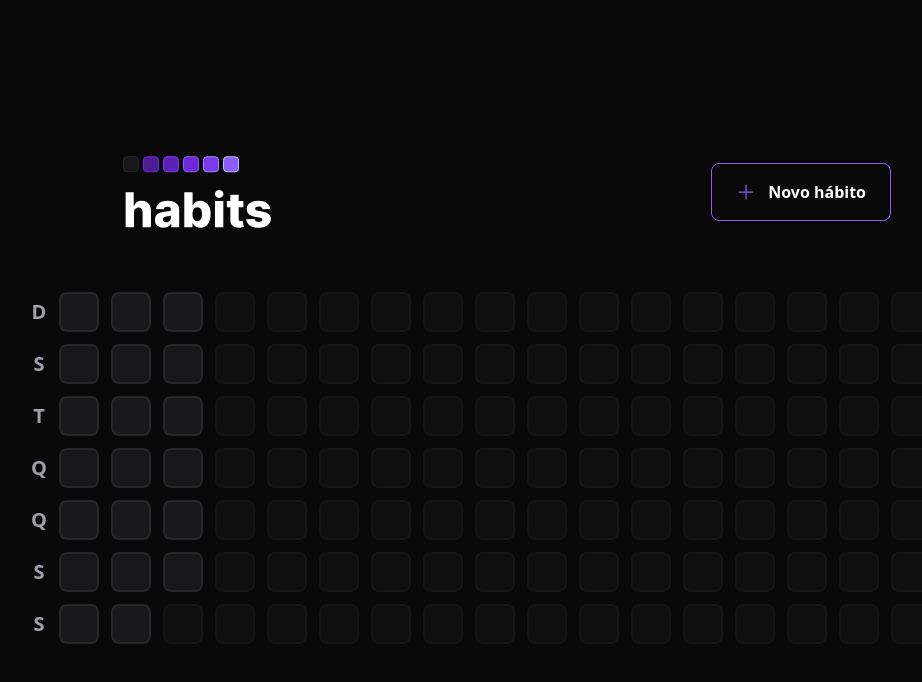
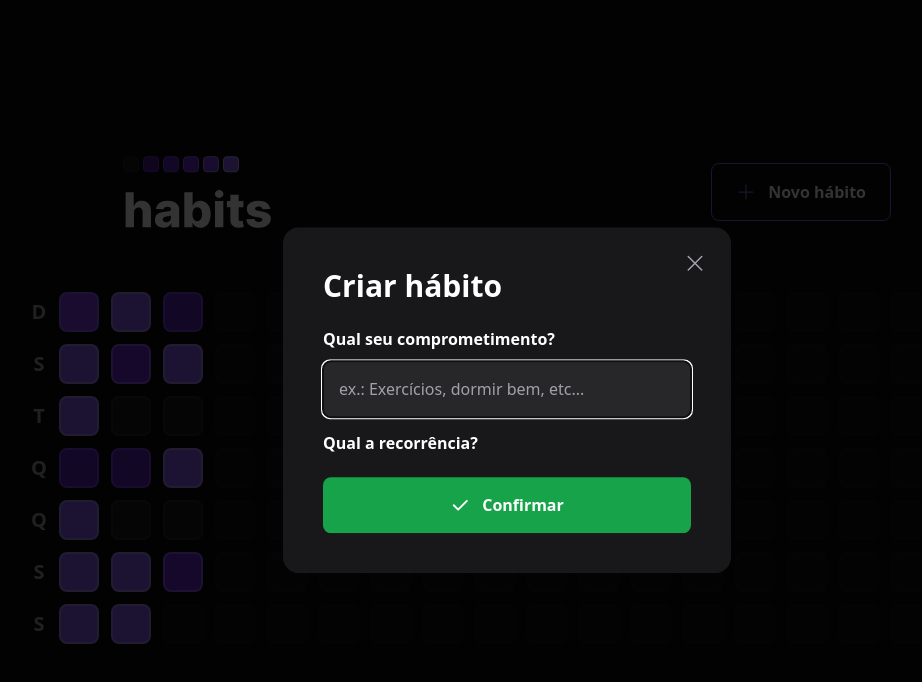
Before and after one commit to madalena-rocha/habit-tracker, a React (Vite) app in the folder web/: page / in a window 1280 px wide. Both pictures are taken after a click on the button "Novo hábito". Shown: the top 682 px of the page, without its empty margins (133-1055 px from the left). Built offline with nearby package versions, Linux system fonts and the light colour scheme.

Commit message:
class 03 web

```diff
--- a/web/package.json
+++ b/web/package.json
@@ -9,6 +9,9 @@
     "preview": "vite preview"
   },
   "dependencies": {
+    "@radix-ui/react-dialog": "^1.0.2",
+    "@radix-ui/react-popover": "^1.0.3",
+    "clsx": "^1.2.1",
     "dayjs": "^1.11.7",
     "react": "^18.2.0",
     "react-dom": "^18.2.0"
--- a/web/src/components/HabitDay.tsx
+++ b/web/src/components/HabitDay.tsx
@@ -1,12 +1,46 @@
-/*
+import * as Popover from '@radix-ui/react-popover';
+import clsx from 'clsx';
+import { ProgressBar } from './ProgressBar';
+
 interface HabitDayProps {
     completed: number
+    amount: number
 }
-*/
 
-export function HabitDay() {
+export function HabitDay({ completed, amount }: HabitDayProps) {
+    // Gerar o percentual de progresso
+    const completedPercentage = Math.round((completed / amount) * 100)
+
     return (
-        <div className="w-10 h-10 bg-zinc-900 border-2 border-zinc-800 rounded-lg"></div>
+        <Popover.Root>
+            <Popover.Trigger
+                // Mudar a cor de fundo com base no progresso
+                className={clsx('w-10 h-10 border-2 rounded-lg', {
+                    'bg-zinc-900 border-zinc-800': completedPercentage === 0,
+                    'bg-violet-900 border-violet-700': completedPercentage > 0 && completedPercentage < 20,
+                    'bg-violet-800 border-violet-600': completedPercentage >= 20 && completedPercentage < 40,
+                    'bg-violet-700 border-violet-500': completedPercentage >= 40 && completedPercentage < 60,
+                    'bg-violet-600 border-violet-500': completedPercentage >= 60 && completedPercentage < 80,
+                    'bg-violet-500 border-violet-400': completedPercentage >= 80,
+
+                })}
+                // A clsx pode receber quantos parâmetros desejar, com as classes que o elemento vai ter
+                // Se enviar um texto como parâmetro, vai entender como classes que sempre serão aplicadas
+                // Se enviar um objeto como parâmetro, vai entender que deve aplicar no elemento a classe que é a chave do objeto somente se o valor dessa propriedade for verdadeiro
+            />
+
+            <Popover.Portal>
+                <Popover.Content className="min-w-[320px] p-6 rounded-2xl bg-zinc-900 flex flex-col">
+                    <span className="font-semibold text-zinc-400">terça-feira</span>
+                    <span className="mt-1 font-extrabold leading-tight text-3xl">17/01</span>
+
+                    <ProgressBar progress={completedPercentage} />
+
+                    <Popover.Arrow height={8} width={16} className="fill-zinc-900" />
+                </Popover.Content>
+            </Popover.Portal>
+        </Popover.Root>
         // No tailwind, todas as medidas são múltiplas de 4
+        // <Popover.Arrow /> é a setinha do balão indicando de qual quadradinho veio
     )
 }
--- a/web/src/components/Header.tsx
+++ b/web/src/components/Header.tsx
@@ -1,19 +1,62 @@
-import { Plus } from 'phosphor-react'
+import { Plus, X } from 'phosphor-react';
+import * as Dialog from '@radix-ui/react-dialog';
 
 import logoImage from '../assets/logo.svg'
+import { NewHabitForm } from './NewHabitForm';
 
 export function Header() {
+    // No HTML/JS, usa programação imperativa, onde indica para o sistema cada passo que precisa executar para chegar no resultado esperado
+    // No React, usa programação declarativa, onde cria uma condição e reage a esta condição
+    // Cria a informação isModalOpen, verifica a informação e isere o modal em tela caso a condição seja verdadeira
+
+    // Estado são variáveis monitoradas pelo React, ou seja, toda vez que um estado mudar o seu valor, o React vai recalcular o HTML
+
+    /*
+    const [isModalOpen, setIsModalOpen] = useState(false)
+    // O useState retorna duas informações no formato de array com duas posições, uma variável em cada posição
+    // A primeira informação é o valor da variável, a segunda é uma função para atualizar o valor dessa variável
+
+    function buttonClicked() {
+        setIsModalOpen(true);
+        // Ao invés de modificar diretamente o valor da variável, chamar a função de atualização
+    }
+
+    // O Radix controla automaticamente o estado de aberto ou fechado
+    */
+
     return (
         <div className="w-full max-w-3xl mx-auto flex items-center justify-between">
             <img src={logoImage} alt="Habits" />
 
-        <button
+            <Dialog.Root>
+                <Dialog.Trigger
                     type="button"
                     className="border border-violet-500 font-semibold rounded-lg px-6 py-4 flex items-center gap-3 hover:border-violet-300"
                 >
                     <Plus size={20} className="text-violet-500" />
                     Novo hábito
-        </button>
+                </Dialog.Trigger>
+
+                <Dialog.Portal>
+                    <Dialog.Overlay className="w-screen h-screen bg-black/80 fixed inset-0" />
+
+                    <Dialog.Content className="absolute p-10 bg-zinc-900 rounded-2xl w-full max-w-md top-1/2 left-1/2 -translate-x-1/2 -translate-y-1/2">
+                        <Dialog.Close className="absolute right-6 top-6 text-zinc-400 hover:text-zinc-200" >
+                            <X size={24} aria-label="Fechar" />
+                        </Dialog.Close>
+
+                        <Dialog.Title className="text-3xl leading-tight font-extrabold">
+                            Criar hábito
+                        </Dialog.Title>
+
+                        <NewHabitForm />
+                    </Dialog.Content>
+                </Dialog.Portal>
+            </Dialog.Root>
         </div>
+        /* <Dialog.Portal> é uma feature do React que permite mostrar HTML em outro lugar da aplicação e não dentro do Header, jogando o conteúdo do modal para fora da aplicação */
+        /* <Dialog.Overlay /> é a nuvem opaca atrás do modal para que o usuário não veja a tela atrás do modal */
+        /* <Dialog.Close> é o botão para fechar */
+        /* <Dialog.Title> usa o texto dentro do <Dialog.Title> para anunciar para o leitor de tela quando o modal abrir */
     )
 }
--- /dev/null
+++ b/web/src/components/NewHabitForm.tsx
@@ -0,0 +1,28 @@
+import { Check } from "phosphor-react";
+
+export function NewHabitForm() {
+    return (
+        <form className="w-full flex flex-col mt-6">
+            <label htmlFor="title" className="font-semibold leading-tight">
+                Qual seu comprometimento?
+            </label>
+
+            <input
+                type="text"
+                id="title"
+                placeholder="ex.: Exercícios, dormir bem, etc..."
+                className="p-4 rounded-lg mt-3 bg-zinc-800 text-white placeholder:text-zinc-400"
+                autoFocus
+            />
+
+            <label htmlFor="" className="font-semibold leading-tight mt-4">
+                Qual a recorrência?
+            </label>
+
+            <button type="submit" className="mt-6 rounded-lg p-4 flex items-center justify-center gap-3 font-semibold bg-green-600 hover:bg-green-500">
+                <Check size={20} weight="bold" />
+                Confirmar
+            </button>
+        </form>
+    )
+}
--- /dev/null
+++ b/web/src/components/ProgressBar.tsx
@@ -0,0 +1,20 @@
+interface ProgressBarProps {
+    progress: number
+}
+
+export function ProgressBar(props: ProgressBarProps) {
+    return (
+        <div className="h-3 rounded-xl bg-zinc-700 w-full mt-4">
+            <div
+                role="progressbar"
+                aria-label="Progresso de hábitos completados nesse dia"
+                aria-valuenow={props.progress}
+                className="h-3 rounded-xl bg-violet-600"
+                style={{
+                    width: `${props.progress}%`
+                }}
+            />
+        </div>
+        /* Para alterar o valor de uma propriedade do css com base numa variável do JS, colocar uma variável dentro do style */
+    )
+}
--- a/web/src/components/SummaryTable.tsx
+++ b/web/src/components/SummaryTable.tsx
@@ -42,7 +42,13 @@
                 {summaryDates.map(date => {
                     // para cada data, mostrar um habitDay
                     // a key precisa ser uma string, portanto, não pode ser um objeto date
-                    return <HabitDay key={date.toString()} />
+                    return (
+                        <HabitDay
+                            key={date.toString()}
+                            amount={5}
+                            completed={Math.round(Math.random() * 5)}
+                        />
+                    )
                 })}
 
                 {amountOfDaysToFill > 0 && Array.from({ length: amountOfDaysToFill }).map((_, i) => {
```
Also changed, not shown: 1 other file (tests, documents, lock files or other folders). Lines whose indentation alone changed are shown as unchanged.
